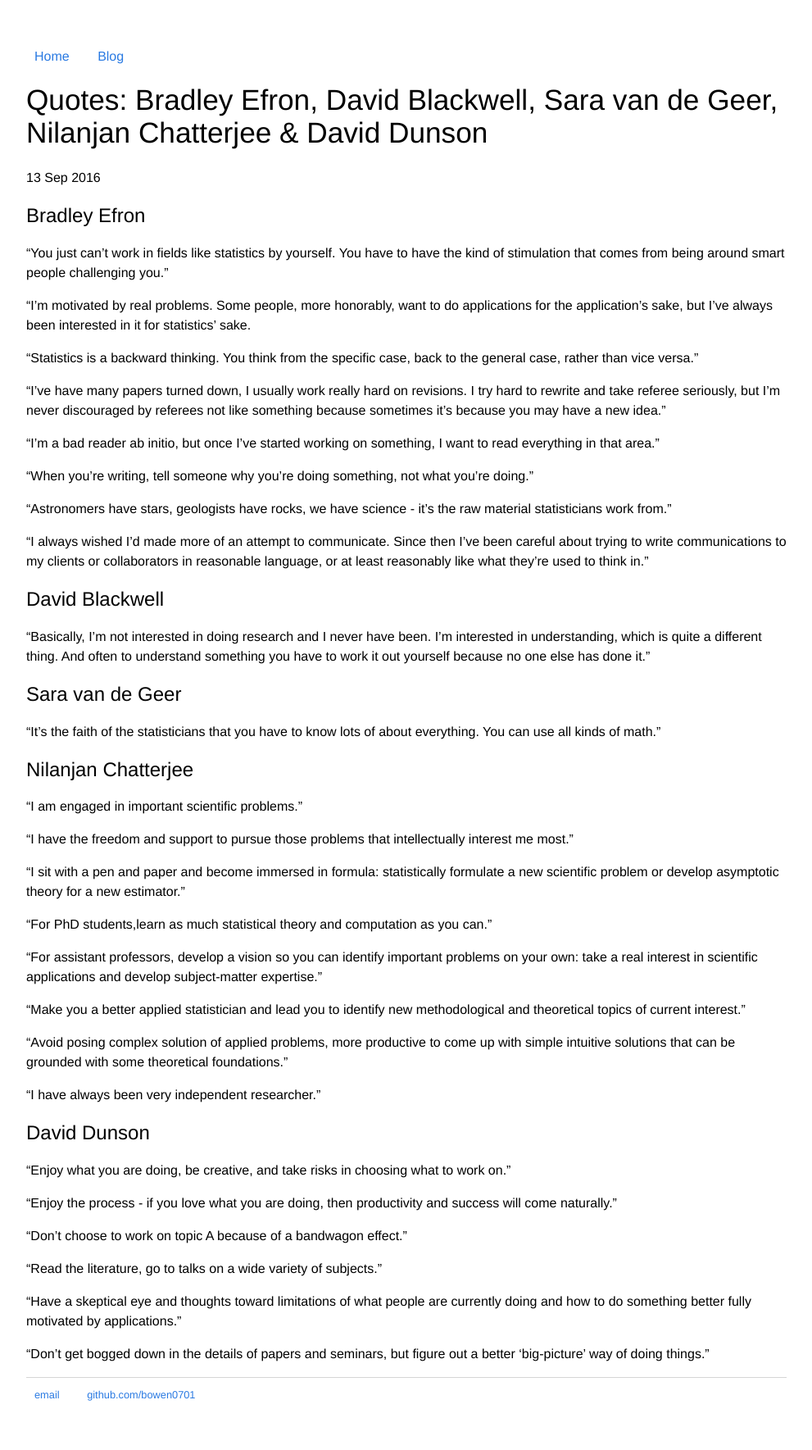
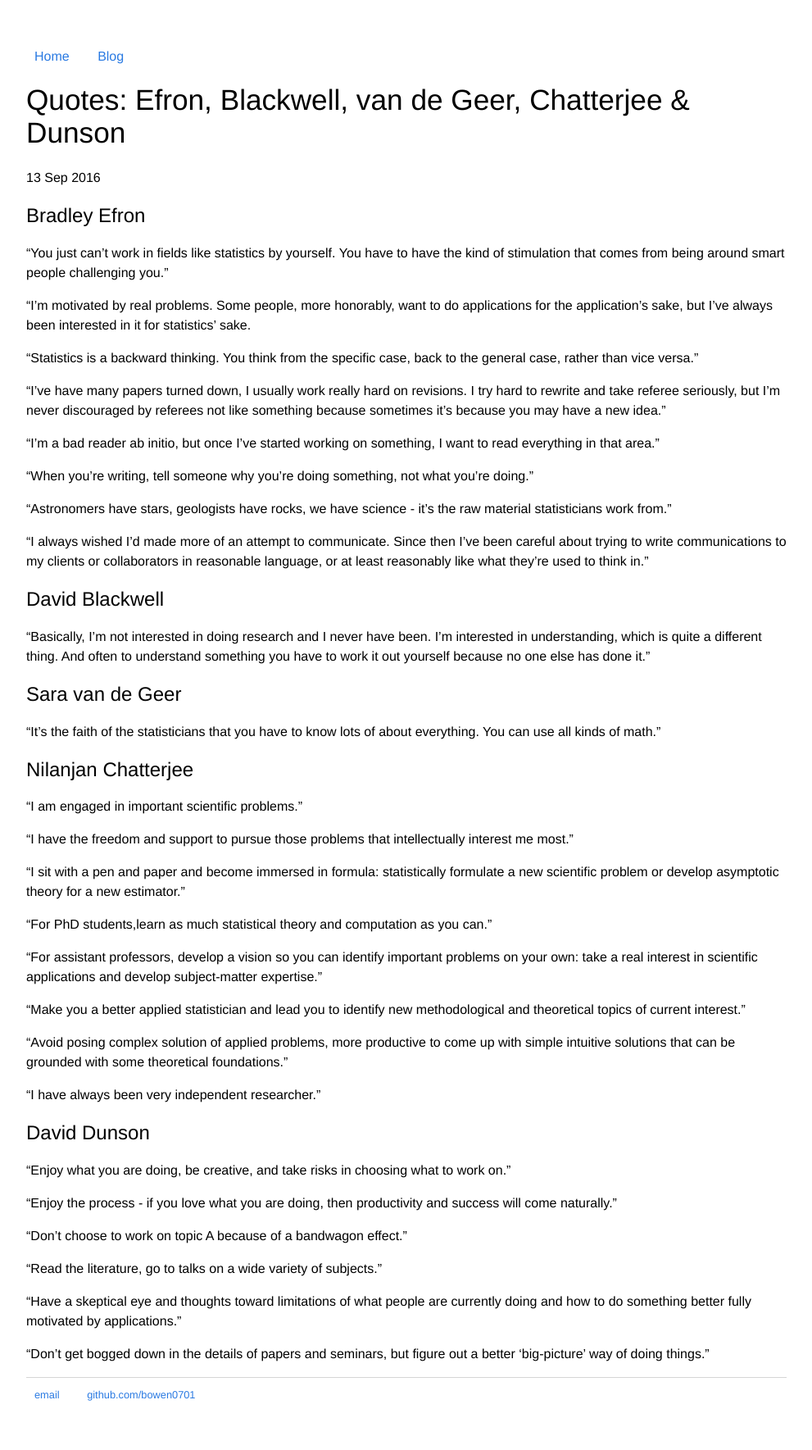
Before and after one commit to bowen0701/bowen0701.github.io, a Jekyll site: the page built from _posts/2016-09-13-efron-blackwell-vandegeer-chatterjee-dunson.md, in a window 1280 px wide. Shown: the whole page at 82% size, without its empty margins (144-1135 px from the left). Built offline with Jekyll 4.4.1, drawn with Linux system fonts in a browser that asks for light colours.

Commit message:
Revise titles

```diff
--- a/_posts/2016-09-13-efron-blackwell-vandegeer-chatterjee-dunson.md
+++ b/_posts/2016-09-13-efron-blackwell-vandegeer-chatterjee-dunson.md
@@ -1,6 +1,6 @@
 ---
 layout: post
-title: "Quotes: Bradley Efron, David Blackwell, Sara van de Geer, Nilanjan Chatterjee & David Dunson"
+title: "Quotes: Efron, Blackwell, van de Geer, Chatterjee & Dunson"
 date: 2016-09-13
 ---
 
```
Also changed, not shown: _posts/2016-09-11-mirzakhani.md (+1 -1 lines), _posts/2016-09-11-tukey.md (+1 -1 lines), _posts/2016-09-12-neyman-box-mosteller.md (+1 -1 lines), _posts/2016-09-14-cover.md (+1 -1 lines), _posts/2016-09-15-jordan.md (+1 -1 lines).
